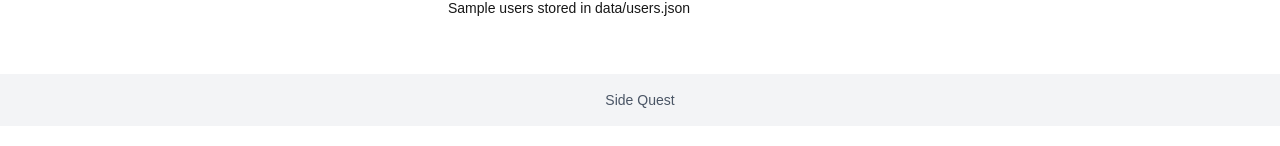
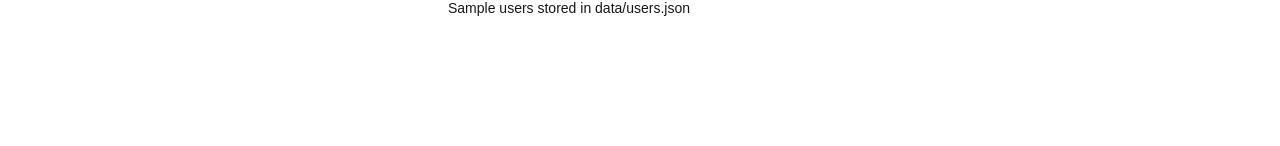
Before and after one commit to alesan99/eecs581-project-3, a Next.js app in the folder side-quest/: page /login in a window 1280 px wide. Shown: the part 348-494 px from the top of the page. Built offline with nearby package versions, Linux system fonts and the light colour scheme; no server answers.

Commit message:
Improve logout button Remove footer

```diff
--- a/side-quest/app/api/auth/logout/route.js
+++ b/side-quest/app/api/auth/logout/route.js
@@ -9,8 +9,11 @@
 
 export async function POST() {
   const expire = `sid=deleted; Path=/; HttpOnly; SameSite=Lax; Max-Age=0`;
-  return new Response(JSON.stringify({ ok: true }), {
-    status: 200,
-    headers: { "Set-Cookie": expire, "Content-Type": "application/json" },
+  return new Response(null, {
+    status: 303,
+    headers: {
+      "Set-Cookie": expire,
+      "Location": "/login",
+    },
   });
 }
--- a/side-quest/app/components/footer.js
+++ /dev/null
@@ -1,18 +0,0 @@
-/*
-  Name: footer.js
-  Description: Defines the footer used in every page.
-  Programmers: Alejandro Sandoval
-  Date: 10/25/2025
-  Revisions: N/A
-  Errors: N/A
-*/
-
-export default function Footer() {
-  return (
-    <footer className="bg-gray-100 dark:bg-gray-900 py-4 mt-6">
-      <div className="max-w-6xl mx-auto px-6 text-center text-sm text-gray-600 dark:text-gray-300">
-        Side Quest
-      </div>
-    </footer>
-  );
-}
--- a/side-quest/app/components/toolbar.js
+++ b/side-quest/app/components/toolbar.js
@@ -30,6 +30,7 @@ export default function Toolbar() {
           </nav>
         </div>
 
+		{/*Check if user is logged in or not*/}
         <div className="flex items-center gap-3">
           {user ? (
             <>
--- a/side-quest/app/layout.js
+++ b/side-quest/app/layout.js
@@ -10,7 +10,6 @@
 import { Geist, Geist_Mono } from "next/font/google";
 import "./globals.css";
 import Toolbar from "./components/toolbar";
-import Footer from "./components/footer";
 
 // Project Description //
 export const metadata = {
@@ -41,7 +40,6 @@ export default function RootLayout({ children }) {
       >
         <Toolbar/>
         {children}
-        <Footer/>
       </body>
     </html>
   );
--- a/side-quest/app/login/page.js
+++ b/side-quest/app/login/page.js
@@ -37,6 +37,7 @@ export default function LoginPage() {
     };
   }, [router]);
 
+  // Submit login request
   async function submit(e) {
     e.preventDefault();
     setErr("");
@@ -47,8 +48,11 @@ export default function LoginPage() {
       body: JSON.stringify({ email, password }),
     });
     if (res.ok) {
+      // Proceed to map page
       router.push("/map");
+      router.refresh();
     } else {
+      // Show login error
       const payload = await res.json();
       setErr(payload?.message || "Login failed");
     }
```
